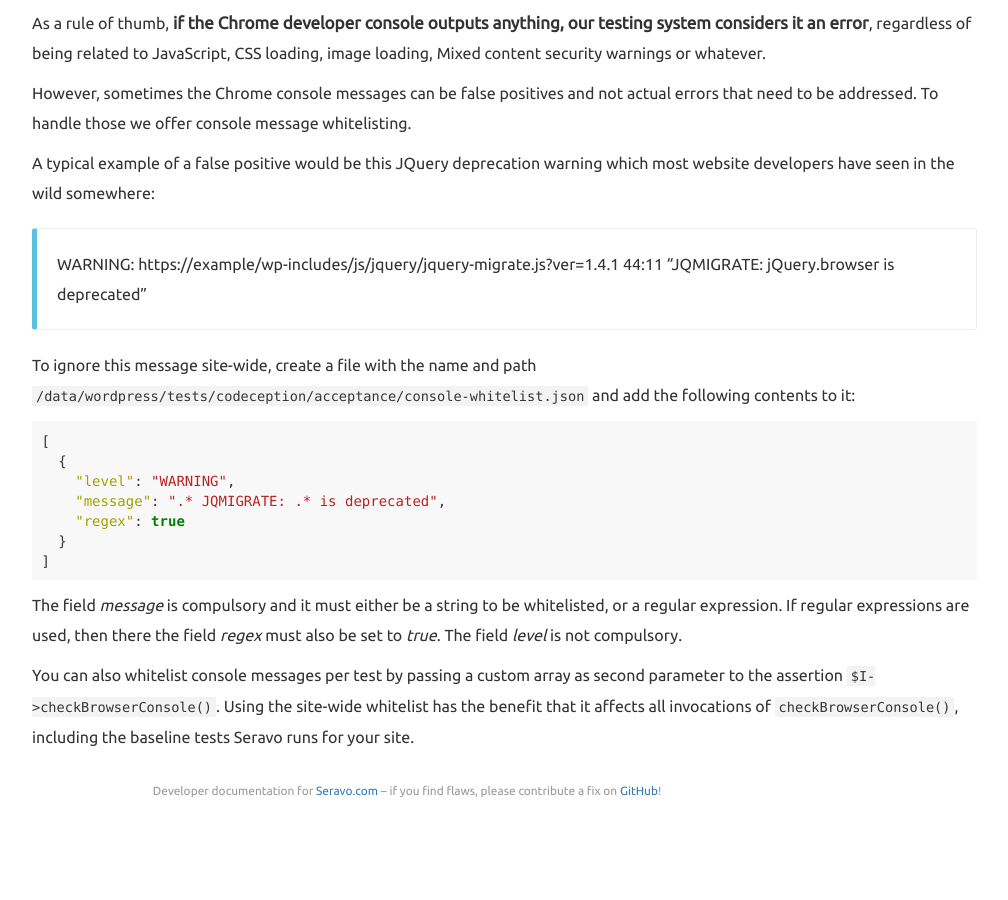
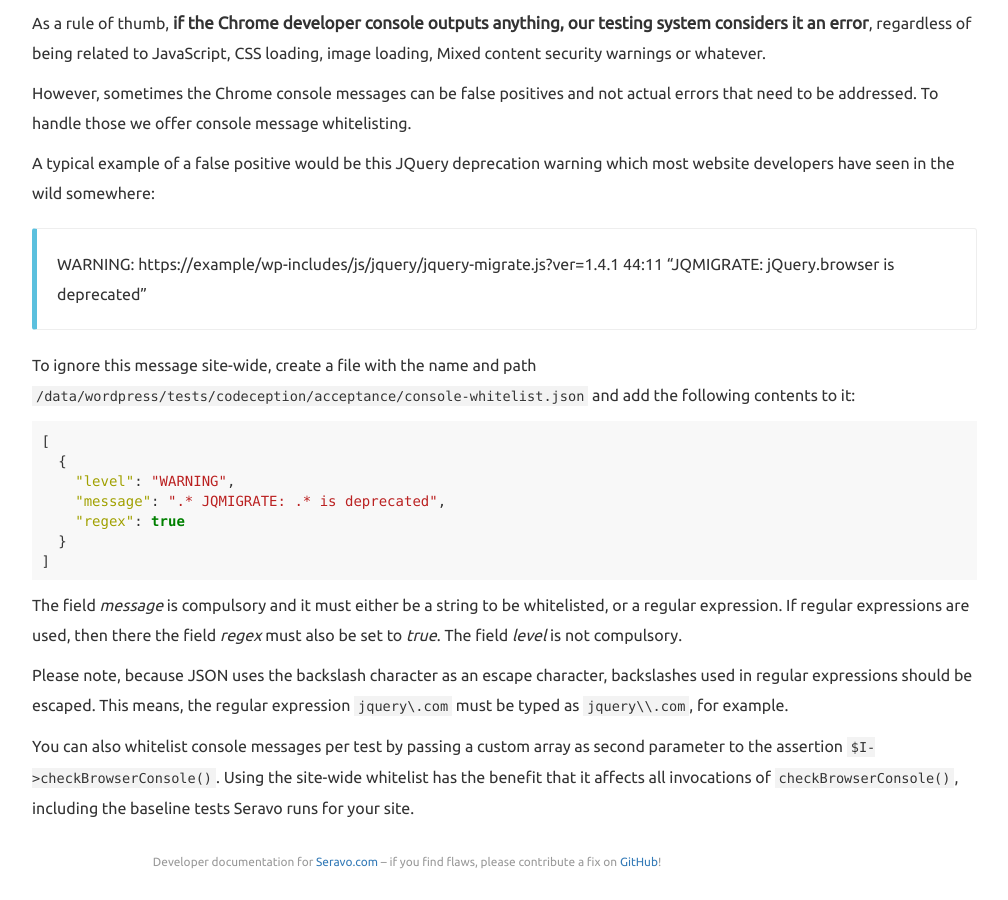
Before and after one commit to Seravo/docs, a Jekyll site: the page built from _posts/2018-09-21-ng-integration-tests.md, in a window 1280 px wide and 900 px high, scrolled down 6412 px. Shown: the whole window, without its empty margins (233-1241 px from the left). Built offline with Jekyll 4.4.1, drawn with Linux system fonts in a browser that asks for light colours; nearby versions of some CDN libraries; before the commit the page ends 7241 px from its top, so only the background shows below that.

Commit message:
Mention how JSON interprets backslashes in the whitelist file

```diff
--- a/_posts/2018-09-21-ng-integration-tests.md
+++ b/_posts/2018-09-21-ng-integration-tests.md
@@ -286,4 +286,6 @@ To ignore this message site-wide, create a file with the name and path `/data/wo
 
 The field *message* is compulsory and it must either be a string to be whitelisted, or a regular expression. If regular expressions are used, then there the field *regex* must also be set to *true*. The field *level* is not compulsory.
 
+Please note, because JSON uses the backslash character as an escape character, backslashes used in regular expressions should be escaped. This means, the regular expression `jquery\.com` must be typed as `jquery\\.com`, for example.
+
 You can also whitelist console messages per test by passing a custom array as second parameter to the assertion `$I->checkBrowserConsole()`. Using the site-wide whitelist has the benefit that it affects all invocations of `checkBrowserConsole()`, including the baseline tests Seravo runs for your site.
```
